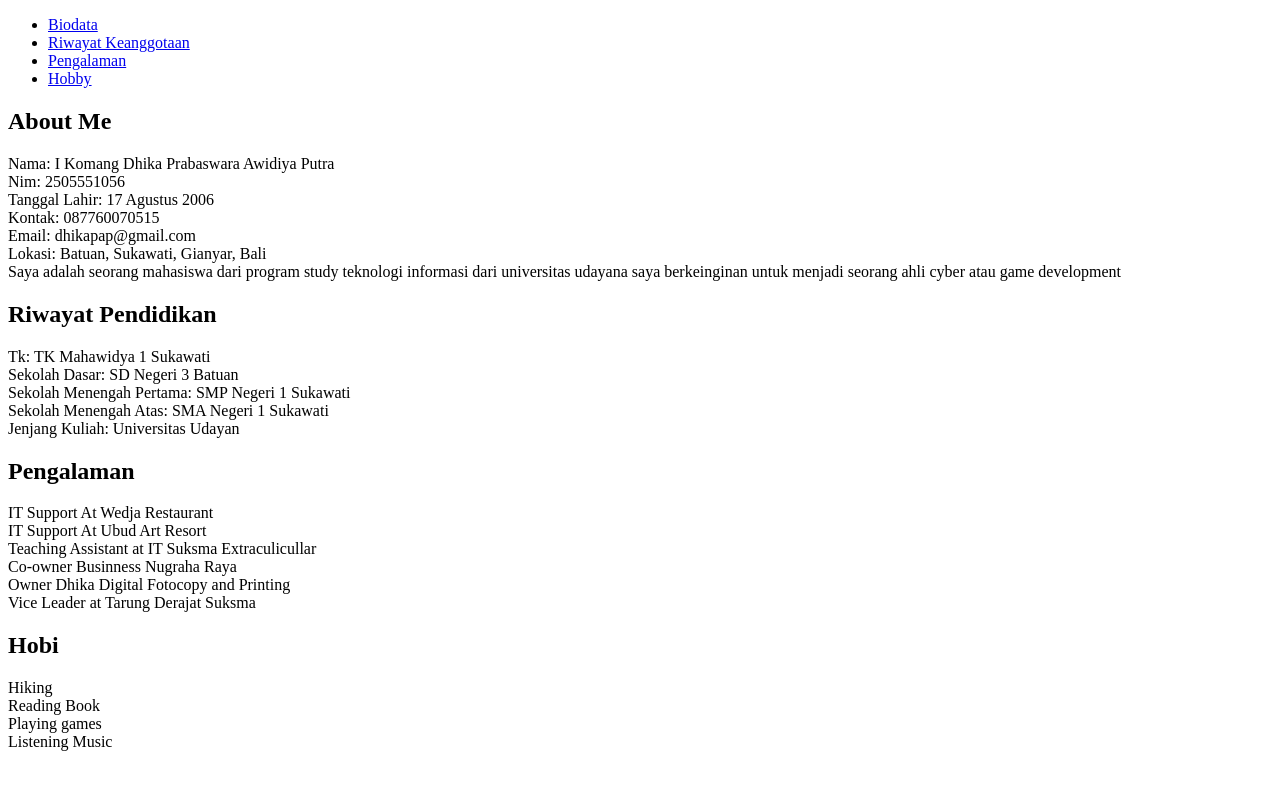
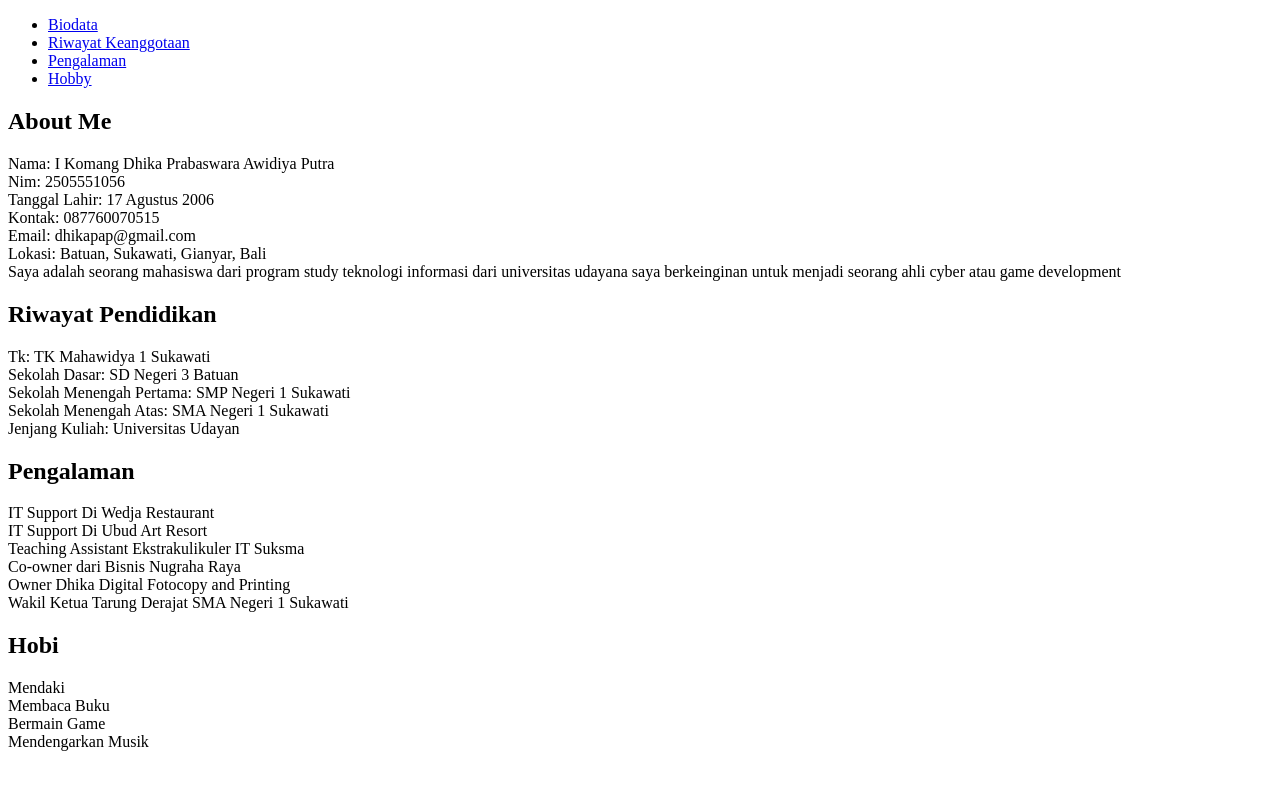
Before and after one commit to JiNing24/Pemograman_Internet_E_2505551056, a plain HTML site: page Pertemuan 1/Pertemuan Pertama.html in a window 1280 px wide. Drawn offline with Linux system fonts and the light colour scheme.

Commit message:
Memperbaiki file HTML

```diff
--- a/Pertemuan 1/Pertemuan Pertama.html
+++ b/Pertemuan 1/Pertemuan Pertama.html
@@ -51,29 +51,29 @@
     <section id="Pengalaman">
         <h2>Pengalaman</h2>
         <p>
-        IT Support At Wedja Restaurant
+        IT Support Di Wedja Restaurant
         <br>
-        IT Support At Ubud Art Resort
+        IT Support Di Ubud Art Resort
         <br>
-        Teaching Assistant at IT Suksma Extraculicullar
+        Teaching Assistant Ekstrakulikuler IT Suksma
         <br>
-        Co-owner Businness Nugraha Raya
+        Co-owner dari Bisnis Nugraha Raya
         <br>
         Owner Dhika Digital Fotocopy and Printing
         <br>
-        Vice Leader at Tarung Derajat Suksma
+        Wakil Ketua Tarung Derajat SMA Negeri 1 Sukawati
         </p>
     </section>
     <section id="Hobby">
         <h2>Hobi</h2>
         <p>
-            Hiking
+            Mendaki
             <br>
-            Reading Book
+            Membaca Buku
             <br>
-            Playing games
+            Bermain Game
             <br>
-            Listening Music
+            Mendengarkan Musik
         </p>
 
     </section>
```
